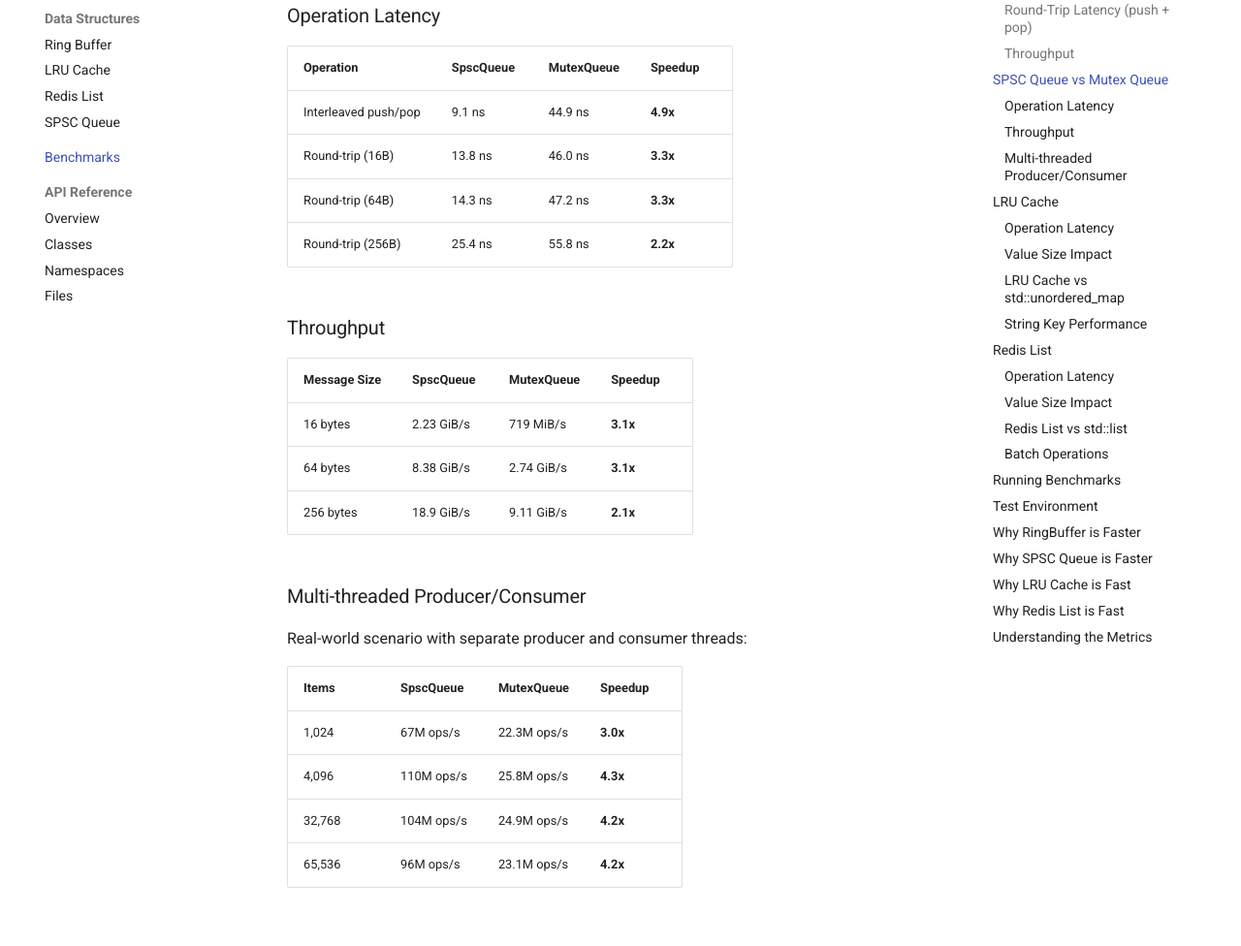
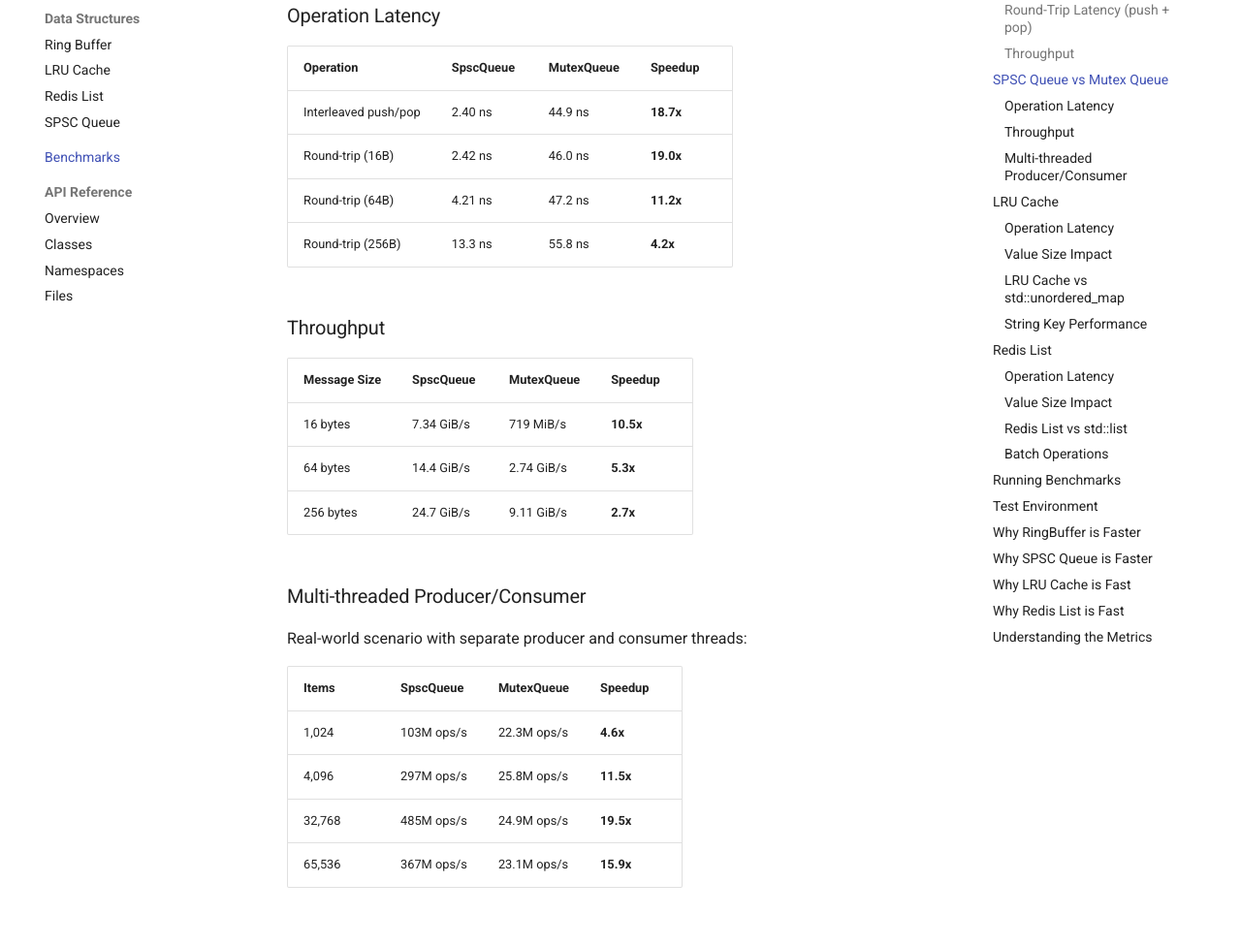
Before and after one commit to jsrivaya/loon, an MkDocs documentation site: the page built from docs-src/benchmarks.md, in a window 1280 px wide and 1400 px high, scrolled down 1173 px. Shown: the part 152-1128 px from the top of the window at 97% size. Built offline with MkDocs 1.6.1 and Material for MkDocs 9.7.7, drawn with Linux system fonts in a browser that asks for light colours; comment, search, counter and statistics services are not loaded; some of the changed text lies outside the part shown.

Commit message:
SPSC Queue: Add cached indeces optimization (#55)

```diff
--- a/docs-src/benchmarks.md
+++ b/docs-src/benchmarks.md
@@ -7,7 +7,7 @@
 | Component | Best Latency | Peak Throughput | vs std:: |
 |-----------|--------------|-----------------|----------|
 | [RingBuffer](data-structures/ring-buffer.md) | 0.95 ns | 2.1G ops/s | **3.2x faster** |
-| [SPSC Queue](data-structures/spsc-queue.md) | 9.1 ns | 220M ops/s | **4.9x faster** |
+| [SPSC Queue](data-structures/spsc-queue.md) | 2.40 ns | 832M ops/s | **18.7x faster** |
 | [LRU Cache](data-structures/lru-cache.md) | 7.8 ns | 130M ops/s | O(1) ops |
 | [Redis List](data-structures/redis-list.md) | 0.33 ns | 560M ops/s | **22x** vs std::list |
 
@@ -37,18 +37,18 @@
 
 | Operation | SpscQueue | MutexQueue | Speedup |
 |-----------|-----------|------------|---------|
-| Interleaved push/pop | 9.1 ns | 44.9 ns | **4.9x** |
-| Round-trip (16B) | 13.8 ns | 46.0 ns | **3.3x** |
-| Round-trip (64B) | 14.3 ns | 47.2 ns | **3.3x** |
-| Round-trip (256B) | 25.4 ns | 55.8 ns | **2.2x** |
+| Interleaved push/pop | 2.40 ns | 44.9 ns | **18.7x** |
+| Round-trip (16B) | 2.42 ns | 46.0 ns | **19.0x** |
+| Round-trip (64B) | 4.21 ns | 47.2 ns | **11.2x** |
+| Round-trip (256B) | 13.3 ns | 55.8 ns | **4.2x** |
 
 ### Throughput
 
 | Message Size | SpscQueue | MutexQueue | Speedup |
 |--------------|-----------|------------|---------|
-| 16 bytes | 2.23 GiB/s | 719 MiB/s | **3.1x** |
-| 64 bytes | 8.38 GiB/s | 2.74 GiB/s | **3.1x** |
-| 256 bytes | 18.9 GiB/s | 9.11 GiB/s | **2.1x** |
+| 16 bytes | 7.34 GiB/s | 719 MiB/s | **10.5x** |
+| 64 bytes | 14.4 GiB/s | 2.74 GiB/s | **5.3x** |
+| 256 bytes | 24.7 GiB/s | 9.11 GiB/s | **2.7x** |
 
 ### Multi-threaded Producer/Consumer
 
@@ -56,10 +56,10 @@
 
 | Items | SpscQueue | MutexQueue | Speedup |
 |-------|-----------|------------|---------|
-| 1,024 | 67M ops/s | 22.3M ops/s | **3.0x** |
-| 4,096 | 110M ops/s | 25.8M ops/s | **4.3x** |
-| 32,768 | 104M ops/s | 24.9M ops/s | **4.2x** |
-| 65,536 | 96M ops/s | 23.1M ops/s | **4.2x** |
+| 1,024 | 103M ops/s | 22.3M ops/s | **4.6x** |
+| 4,096 | 297M ops/s | 25.8M ops/s | **11.5x** |
+| 32,768 | 485M ops/s | 24.9M ops/s | **19.5x** |
+| 65,536 | 367M ops/s | 23.1M ops/s | **15.9x** |
 
 ## LRU Cache
 
@@ -179,8 +179,10 @@
 
 1. **Lock-free**: Uses atomic operations instead of mutex locks
 2. **No contention**: Designed for exactly one producer and one consumer
-3. **Cache-line padding**: Head and tail atomics are on separate cache lines (`alignas(64)`) to prevent false sharing
-4. **Minimal synchronization**: Only acquire/release memory ordering where needed
+3. **Cache-line padding**: Producer and consumer indices are on separate cache lines (`alignas(64)`) to prevent false sharing
+4. **Cached index optimization**: Each thread caches the other thread's index locally, avoiding cross-cache-line reads on every operation
+5. **Ever-increasing indices**: No modulo on full/empty checks — pure subtraction
+6. **Minimal synchronization**: Only acquire/release memory ordering where needed
 
 ## Why LRU Cache is Fast
 
```
Also changed, not shown: README.md (+3 -3 lines), bench/README.md (+1 -1 lines), docs-src/data-structures/spsc-queue.md (+10 -8 lines), 1 other file.
